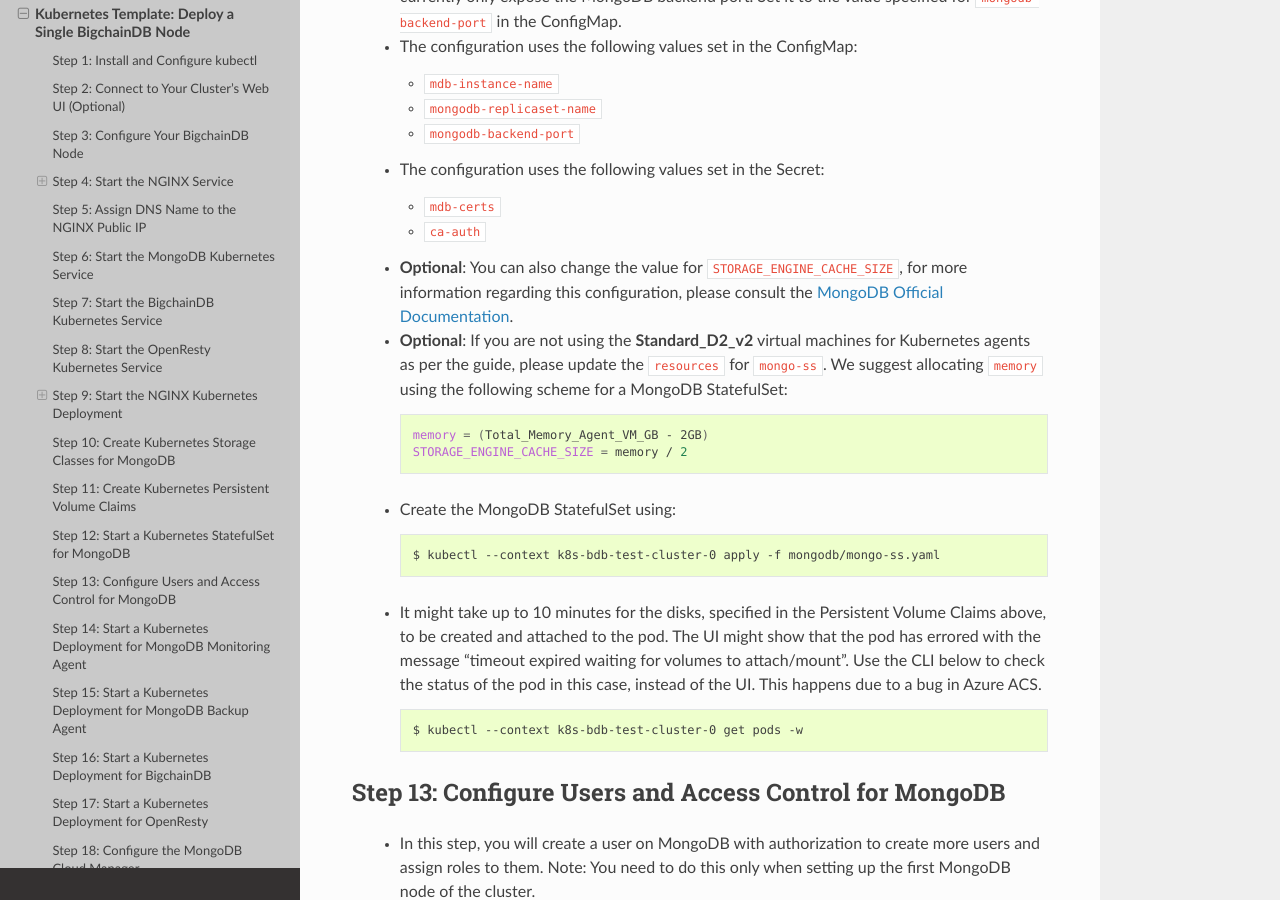
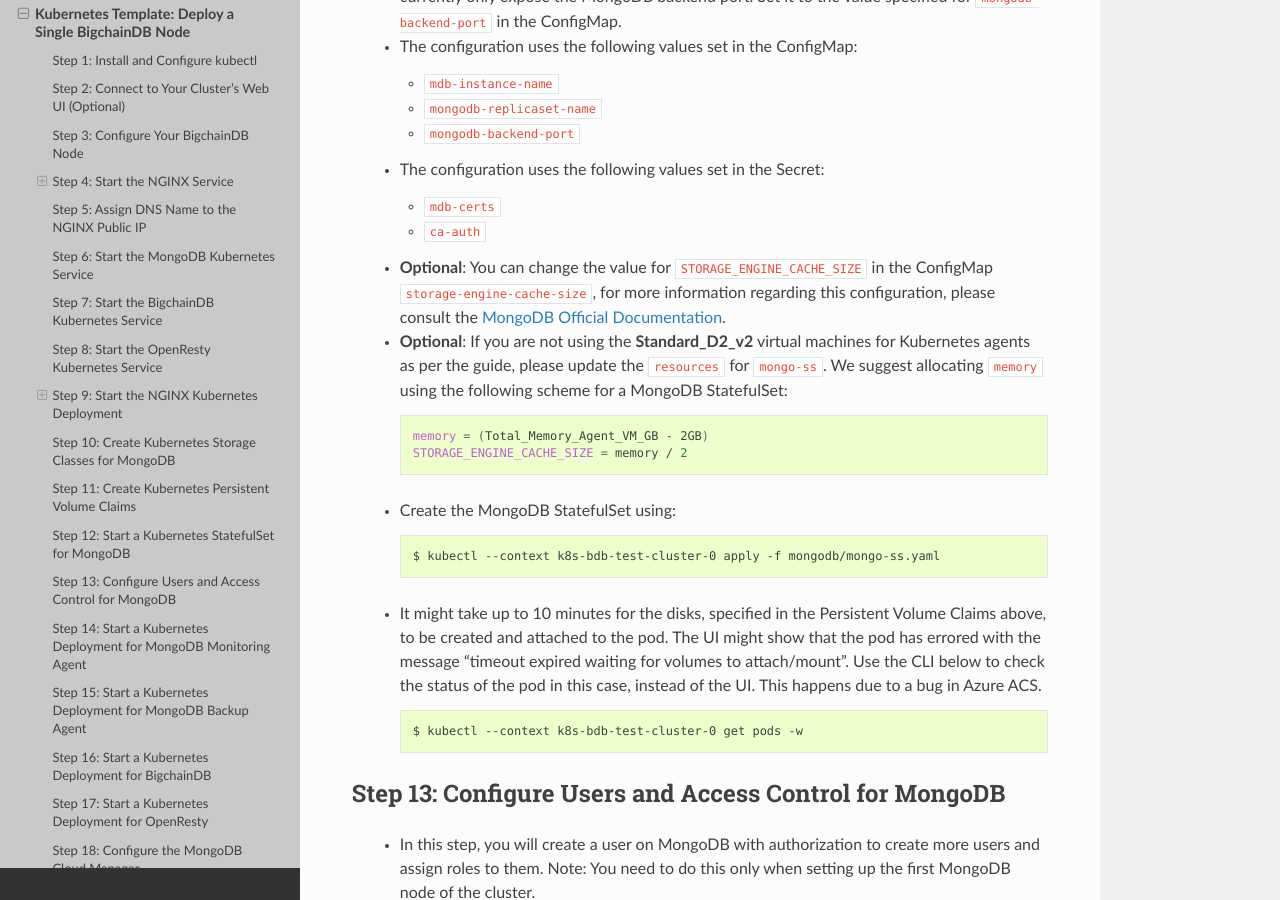
Before and after one commit to bigchaindb/bigchaindb, a Sphinx documentation site: the page built from docs/server/source/production-deployment-template/node-on-kubernetes.rst, in a window 1280 px wide and 900 px high, scrolled down 8919 px. Built offline with Sphinx 7.4.7 and the Read the Docs theme 2.0.0, drawn with Linux system fonts in a browser that asks for light colours; pages that are not in the unit, such as notebooks, are missing from menus.

Commit message:
Use config map for storage engine cache size

```diff
--- a/docs/server/source/production-deployment-template/node-on-kubernetes.rst
+++ b/docs/server/source/production-deployment-template/node-on-kubernetes.rst
@@ -542,7 +542,7 @@
     - ``mdb-certs``
     - ``ca-auth``
 
-  * **Optional**: You can also change the value for ``STORAGE_ENGINE_CACHE_SIZE``, for more information
+  * **Optional**: You can change the value for ``STORAGE_ENGINE_CACHE_SIZE`` in the ConfigMap ``storage-engine-cache-size``, for more information
     regarding this configuration, please consult the `MongoDB Official
     Documentation <https://docs.mongodb.com/manual/reference/configuration-options/#storage.wiredTiger.engineConfig.cacheSizeGB>`_.
 
```
Also changed, not shown: 2 other files.
